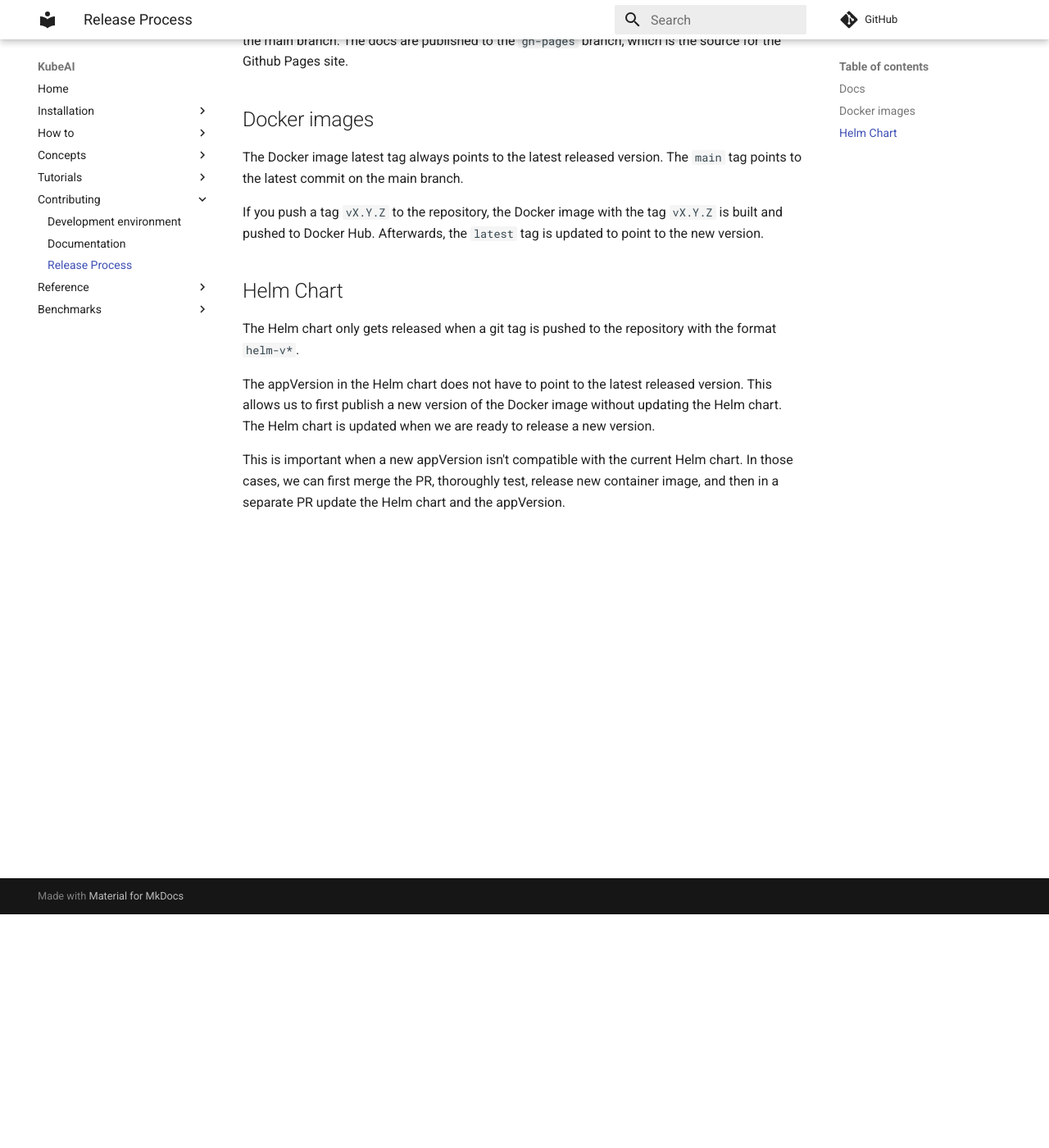
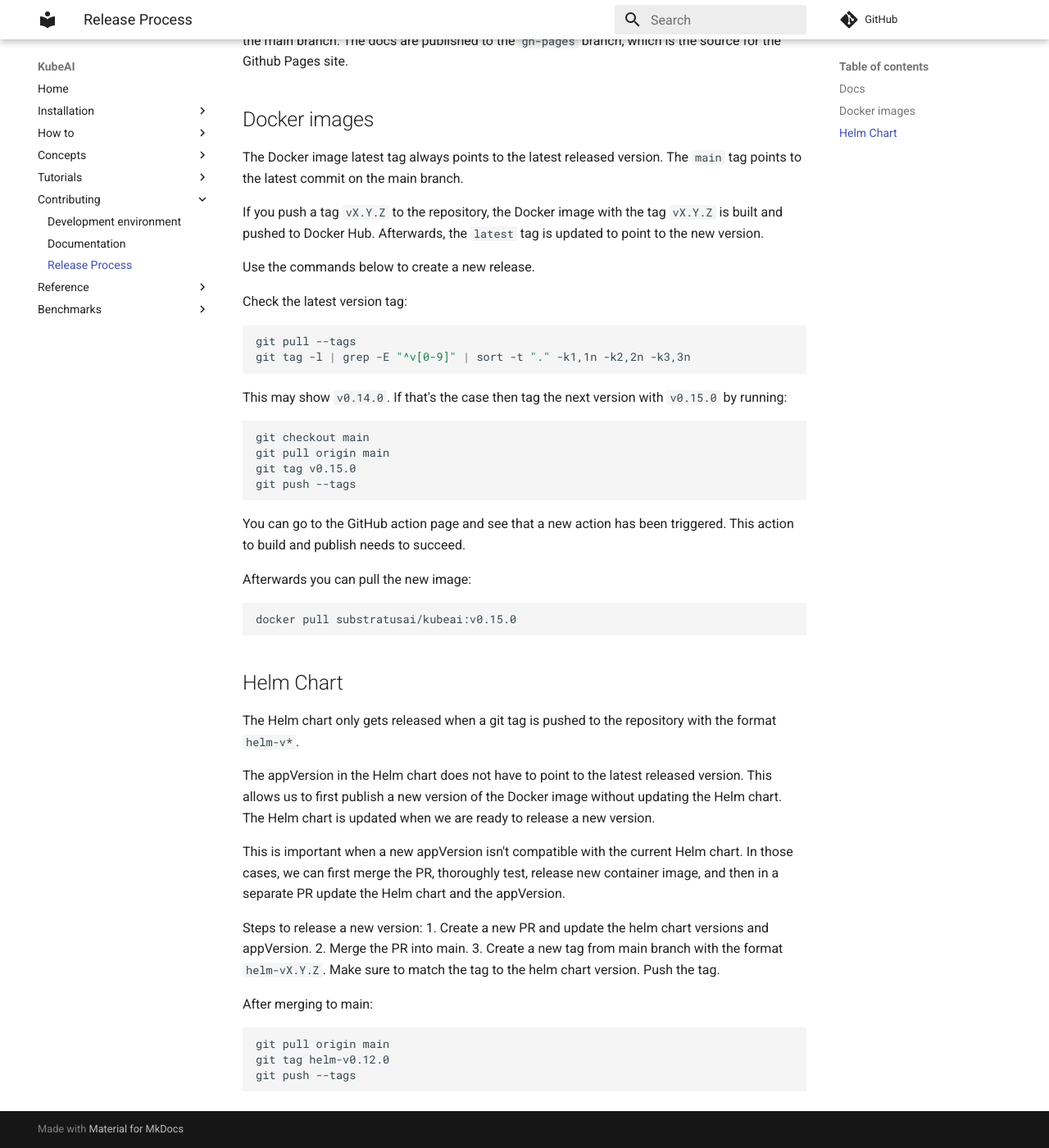
Before and after one commit to substratusai/kubeai, an MkDocs documentation site: the page built from docs/contributing/release-process.md, in a window 1280 px wide and 1400 px high, scrolled down 285 px. Shown: the whole window at 82% size. Built offline with MkDocs 1.6.1 and Material for MkDocs 9.7.7, drawn with Linux system fonts in a browser that asks for light colours; comment, search, counter and statistics services are not loaded.

Commit message:
update release process doc

````diff
--- a/docs/contributing/release-process.md
+++ b/docs/contributing/release-process.md
@@ -12,6 +12,33 @@
 If you push a tag `vX.Y.Z` to the repository, the Docker image with the tag `vX.Y.Z`
 is built and pushed to Docker Hub. Afterwards, the `latest` tag is updated to point to the new version.
 
+Use the commands below to create a new release.
+
+Check the latest version tag:
+
+```sh
+git pull --tags
+git tag -l | grep -E "^v[0-9]" | sort -t "." -k1,1n -k2,2n -k3,3n
+```
+
+This may show `v0.14.0`. If that's the case then tag the next version with
+`v0.15.0` by running:
+
+```sh
+git checkout main
+git pull origin main
+git tag v0.15.0
+git push --tags
+```
+
+You can go to the GitHub action page and see that a new action has been triggered. This action to build and publish needs to succeed.
+
+Afterwards you can pull the new image:
+
+```sh
+docker pull substratusai/kubeai:v0.15.0
+```
+
 ## Helm Chart
 The Helm chart only gets released when a git tag is pushed to the repository with
 the format `helm-v*`.
@@ -20,3 +47,16 @@
 
 This is important when a new appVersion isn't compatible with the current Helm chart.
 In those cases, we can first merge the PR, thoroughly test, release new container image, and then in a separate PR update the Helm chart and the appVersion.
+
+Steps to release a new version:
+1. Create a new PR and update the helm chart versions and appVersion.
+2. Merge the PR into main.
+3. Create a new tag from main branch with the format `helm-vX.Y.Z`. Make sure to match the tag to the helm chart version. Push the tag.
+
+After merging to main:
+
+```sh
+git pull origin main
+git tag helm-v0.12.0
+git push --tags
+```
````
